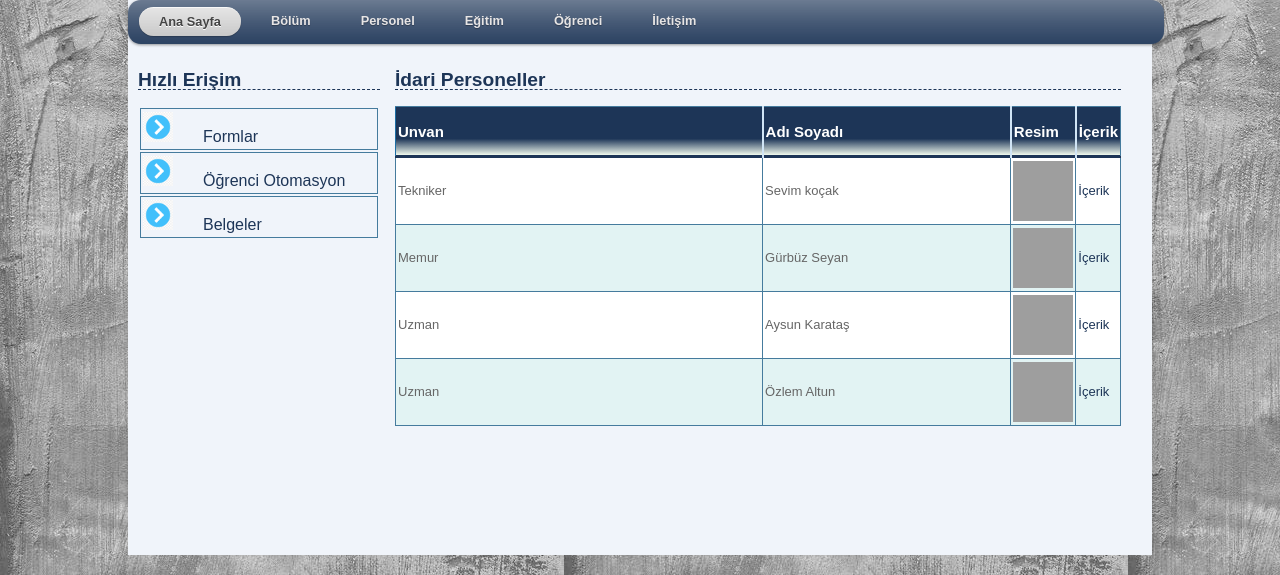
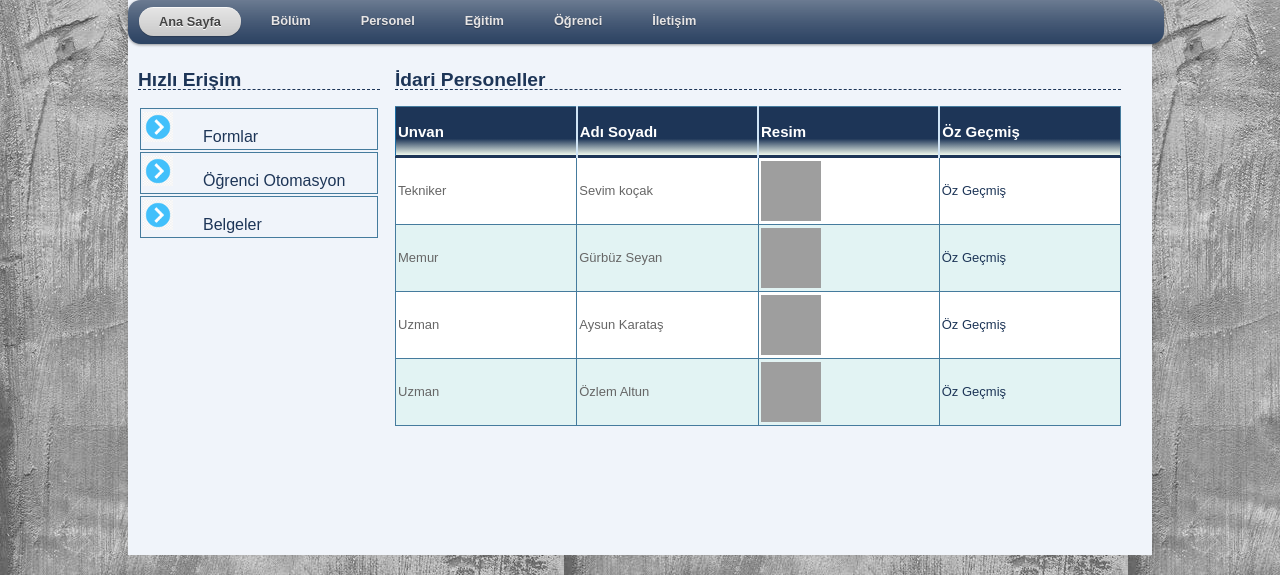
Before and after one commit to AynurKarakucuk/my-bolum, a Django app: page /idari_personel/ in a window 1280 px wide. Shown: the part 225-800 px from the top of the page. Run offline with Django 3.2, Linux system fonts and the light colour scheme; data comes from the database, SQL or seed files in the repository; some libraries are stand-ins or nearby versions; grey boxes are pictures that could not be loaded.

Commit message:
personel Tablosu Düzenleme

```diff
--- a/apps/templates/anasayfa/personel.html
+++ b/apps/templates/anasayfa/personel.html
@@ -10,17 +10,17 @@
                 <th>Unvan</th>
                 <th>Adı Soyadı</th>
                 <th>Resim</th>
-                <th>İçerik</th>
+                <th>Öz Geçmiş</th>
             </tr>
         </thead>
         <tbody>
             {% for personel in bilgi %}
             <tr>
 
-                <td>{{personel.unvan}}</td>
-                <td>{{personel.ad_soyad}}</td>
-                <td>{% if personel.resim != "" %}<img width="60" height="60" src="{{personel.resim.url}}" alt="{{personel.ad_soyad}}" >{% endif %} </td>
-                <td><a href="/akademik_personel/{{personel.id}}">İçerik</a></td>
+                <td style="width:25%;">{{personel.unvan}}</td>
+                <td style="width:25%;">{{personel.ad_soyad}}</td>
+                <td style="width:25%;">{% if personel.resim != "" %}<img width="60" height="60" src="{{personel.resim.url}}" alt="{{personel.ad_soyad}}" >{% endif %} </td>
+                <td style="width:25%;"><a href="/akademik_personel/{{personel.id}}">Öz Geçmiş</a></td>
 
             </tr>
             {% endfor %}
```
